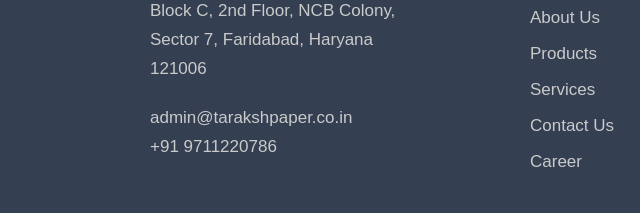
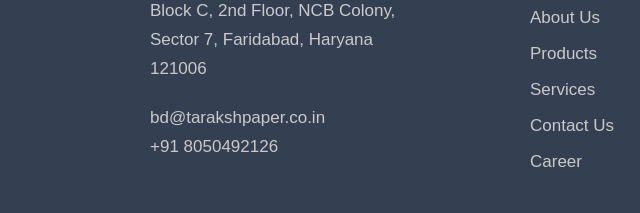
Before and after one commit to Kapil9798/Taraksh-Paper, a plain HTML site: page products.html in a window 1280 px wide. Shown: the part 4115-4328 px from the top of the page, 315-955 px from the left. Drawn offline with Linux system fonts and the light colour scheme; a web font is replaced by a local one.

Commit message:
Update products.html

```diff
--- a/products.html
+++ b/products.html
@@ -547,7 +547,7 @@
             <h4 class="widget-title text-white mb-3">Head Office</h4>
             <address class="pe-xl-15 pe-xxl-17">
               Address : Head Office  939, Block C, 2nd Floor, NCB Colony, Sector 7, Faridabad, Haryana 121006</address>
-            <a href="mailto:admin@tarakshpaper.co.in">admin@tarakshpaper.co.in</a><br> +91 9711220786
+            <a href="mailto:bd@tarakshpaper.co.in">bd@tarakshpaper.co.in</a><br> +91 8050492126
 
           </div>
           <!-- /.widget -->
```
